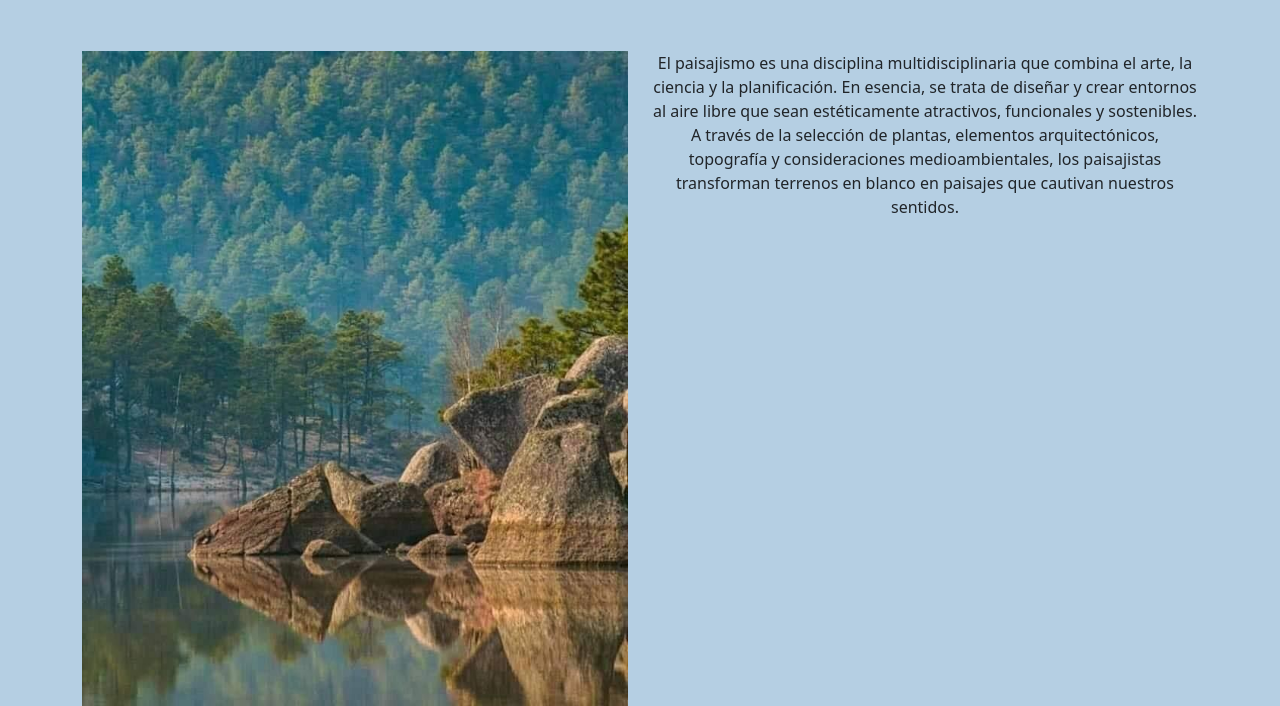
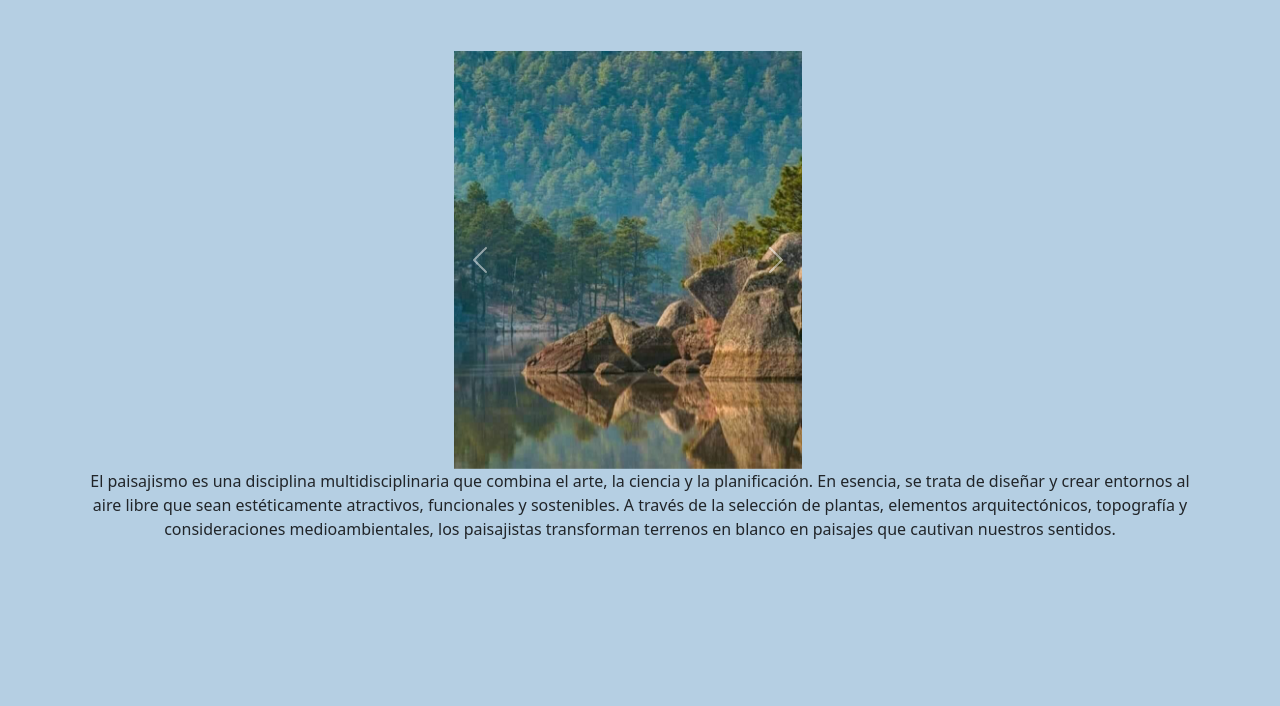
Before and after one commit to fersizu/practicaUnidad1, a website: page index.html in a window 1280 px wide. Shown: the part 157-863 px from the top of the page. After the commit the page ends 800 px from the top, so only its background shows below. Drawn offline with Linux system fonts and the light colour scheme.

Commit message:
commitnavmoodboard1

```diff
--- a/index.html
+++ b/index.html
@@ -7,6 +7,10 @@
     <link rel="stylesheet" href="style.css">
 </head>
 <body>
+
+
+
+
   <nav class="navbar navbar-expand-lg bg-body-tertiary">
     <div class="container-fluid">
       <a class="navbar-brand" href="#">Brasco Paisajismo</a>
@@ -37,18 +41,39 @@
     <div class="col p-5">
       <h1 >Paisajismo en Chihuahua</h1>
     </div>
+    <div class="row">
+    <div class="col"></div>
+    <div class="col"><div id="carouselExample" class="carousel slide">
+      <div class="carousel-inner">
+        <div class="carousel-item active">
+          <img src="media/1.jfif" class="d-block w-100" alt="banner 1">
+        </div>
+        <div class="carousel-item">
+          <img src="media/2.jfif" class="d-block w-100" alt="banner 2">
+        </div>
+        <div class="carousel-item">
+          <img src="media/3.jfif" class="d-block w-100" alt="banner 3">
+        </div>
+      </div>
+      <button class="carousel-control-prev" type="button" data-bs-target="#carouselExample" data-bs-slide="prev">
+        <span class="carousel-control-prev-icon" aria-hidden="true"></span>
+        <span class="visually-hidden">Previous</span>
+      </button>
+      <button class="carousel-control-next" type="button" data-bs-target="#carouselExample" data-bs-slide="next">
+        <span class="carousel-control-next-icon" aria-hidden="true"></span>
+        <span class="visually-hidden">Next</span>
+      </button>
+    </div>
+    </div>
+    <div class="col"></div>
+    </div>
   </div>
   <div class="row">
-    <div class="col">
-      <img src="media/1.jfif" class="img-fluid" alt="...">
-    </div>
     <div class="col">
       <p>El paisajismo es una disciplina multidisciplinaria que combina el arte, la ciencia y la planificación. En esencia, se trata de diseñar y crear entornos al aire libre que sean estéticamente atractivos, funcionales y sostenibles. A través de la selección de plantas, elementos arquitectónicos, topografía y consideraciones medioambientales, los paisajistas transforman terrenos en blanco en paisajes que cautivan nuestros sentidos.</p>
     </div>
   </div>
 </div>
 
-
-
 </body>
 </html>
```
